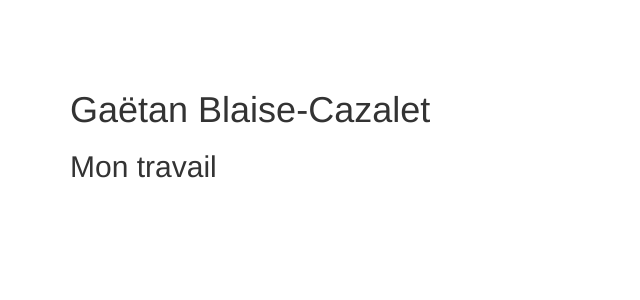
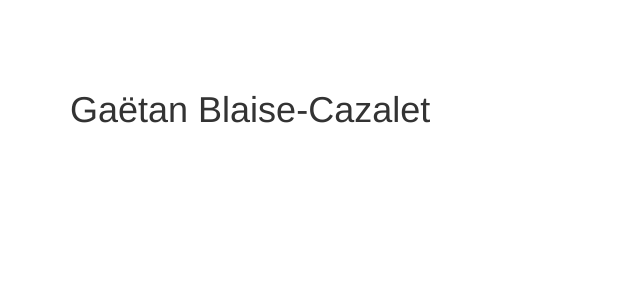
Before and after one commit to Gaetz/Gaetz.github.io, an Angular app: page / in a window 1280 px wide. Shown: the top 300 px of the page, without its empty margins (0-640 px from the left). Built offline with nearby package versions, Linux system fonts and the light colour scheme.

Commit message:
lil change?

```diff
--- a/src/app/app.component.html
+++ b/src/app/app.component.html
@@ -3,7 +3,4 @@
   <h1>
     {{title}}
   </h1>
-  <h2>
-    {{subtitle}}
-  </h2>
 </div>
```
